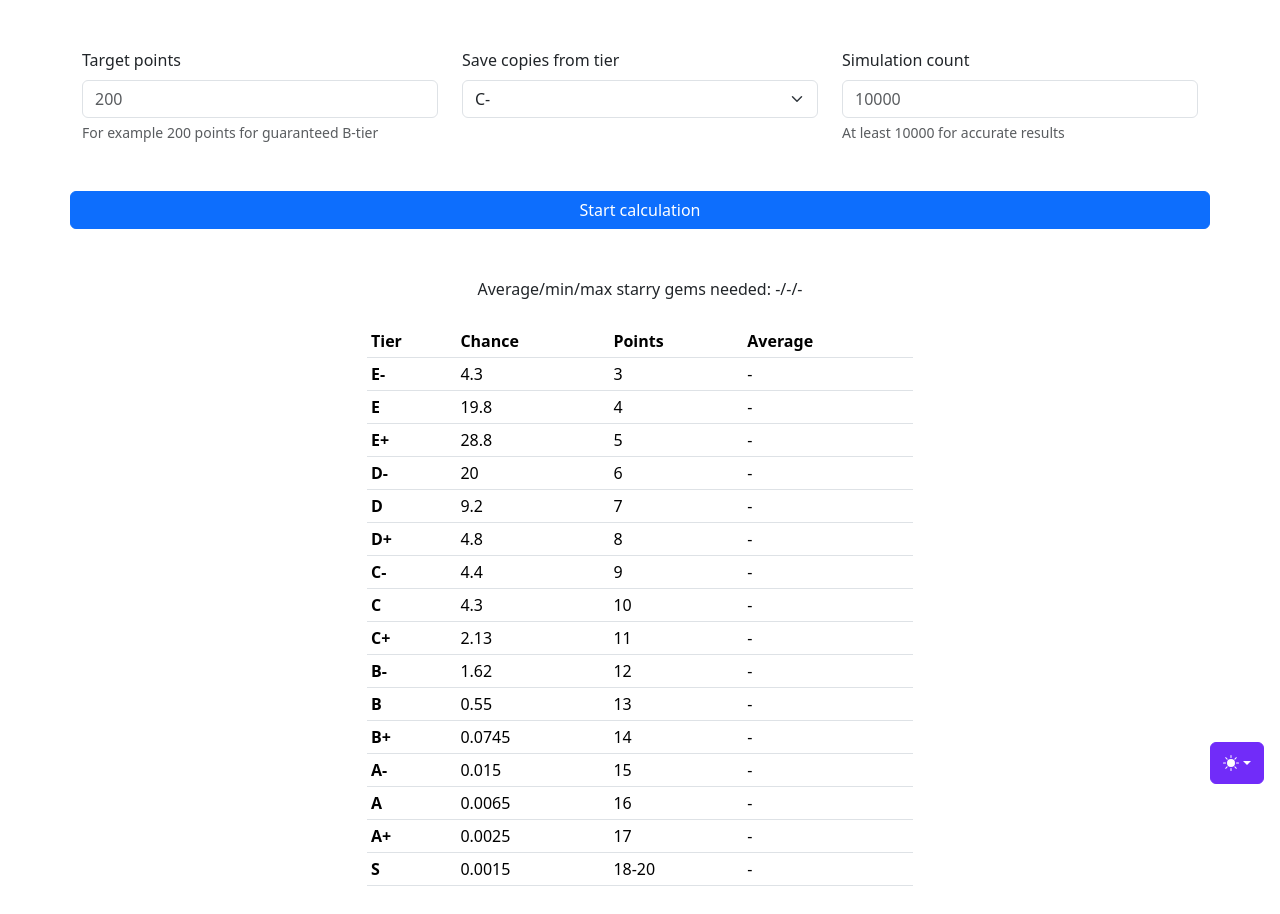
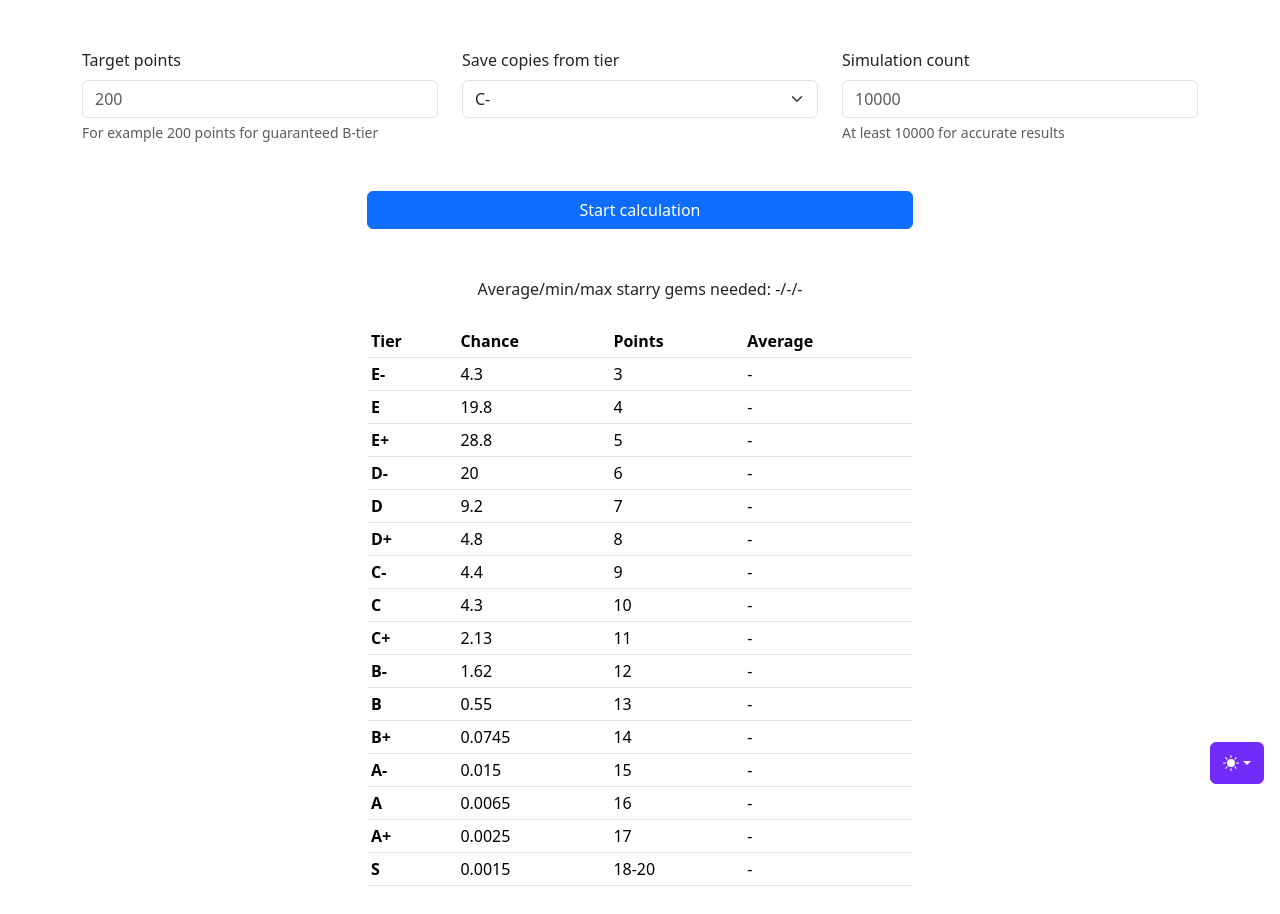
Before and after one commit to CDG-Axel/cdg-axel.github.io, a plain HTML site: page sa-simulator.html in a window 1280 px wide. Drawn offline with nearby package versions, Linux system fonts and the light colour scheme.

Commit message:
Update sa-simulator.html

```diff
--- a/sa-simulator.html
+++ b/sa-simulator.html
@@ -131,7 +131,9 @@
         </div>
       </div>
       <div class="row my-3">
-        <button type="button" class="btn btn-primary">Start calculation</button>
+        <div class="d-grid gap-2 col-6 mx-auto">
+          <button type="button" class="btn btn-primary">Start calculation</button>
+        </div>
       </div>
       <div class="row mt-5 text-center">
         <label id="reResults" class="form-label">Average/min/max starry gems needed: -/-/-</label>
```
